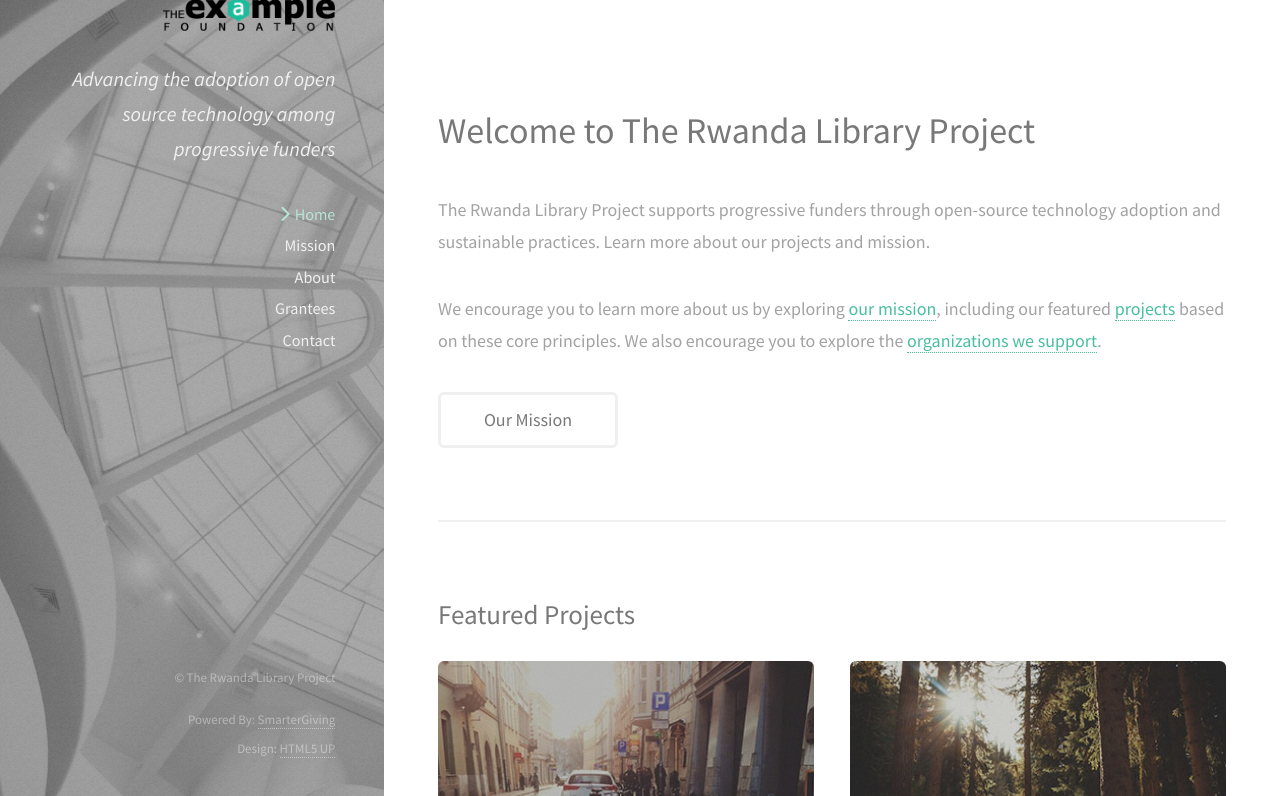
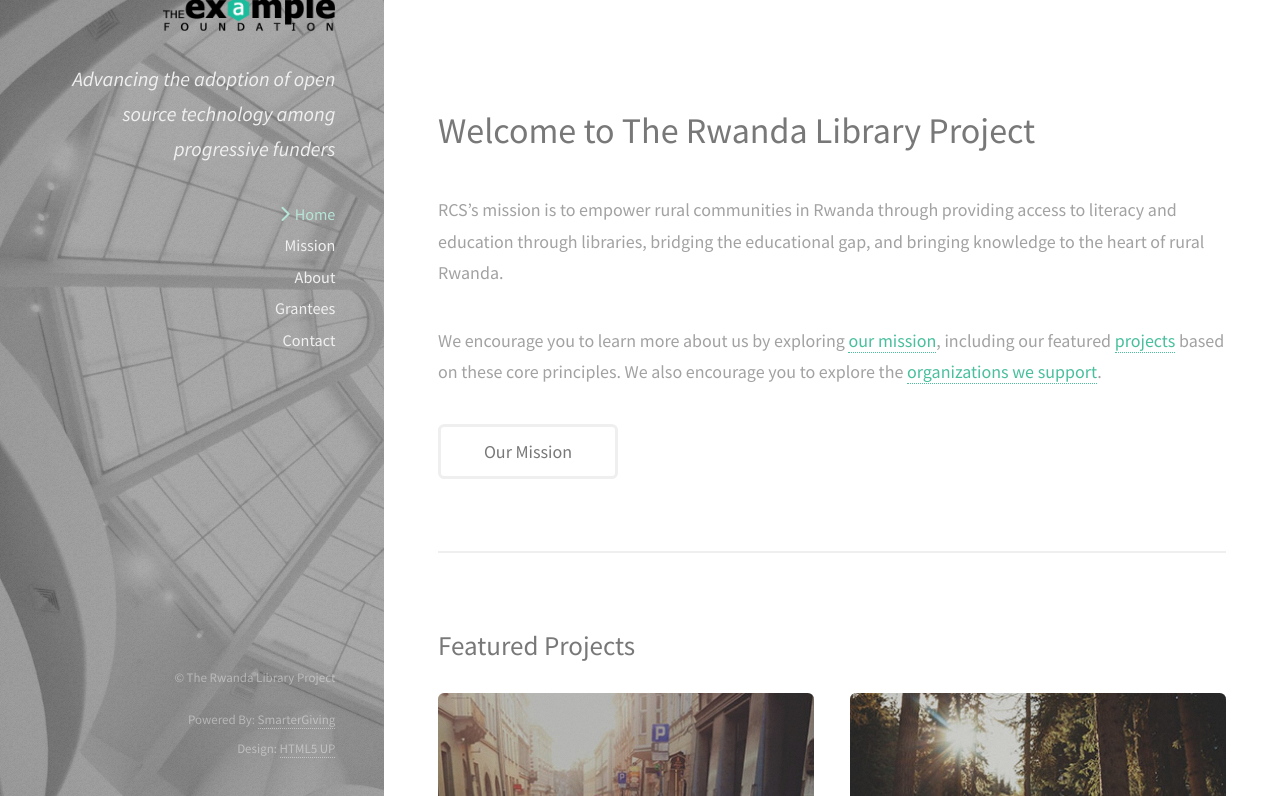
Before and after one commit to rural-cs/rural-cs.github.io, a Jekyll site: the page built from index.html, in a window 1280 px wide and 900 px high, cut to the strip 104-900 px from the top of the window. Built offline with Jekyll 4.4.1, drawn with Linux system fonts in a browser that asks for light colours; nearby versions of some CDN libraries; library files that are not in the unit come from our copies.

Commit message:
Update _config.yml

```diff
--- a/_config.yml
+++ b/_config.yml
@@ -13,7 +13,9 @@
 # Site settings
 title: The Rwanda Library Project  # Sets the browser tab title
 description: >
-  The Rwanda Library Project supports progressive funders through open-source technology adoption and sustainable practices. Learn more about our projects and mission.
+  RCS’s mission is to empower rural communities in Rwanda through providing access to literacy
+  and education through libraries, bridging the educational gap, and bringing knowledge to the
+  heart of rural Rwanda.
 
 # Google settings
 live: true  # Set to true if you're ready for search engines to index your site
```
